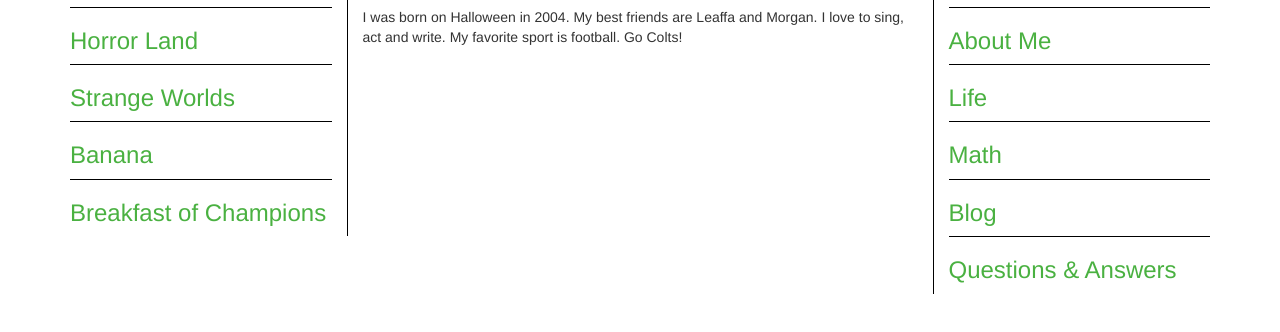
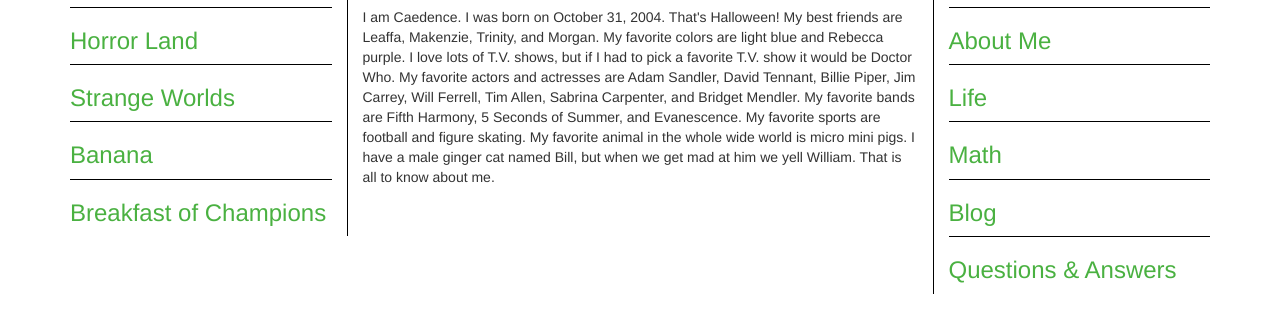
Before and after one commit to unixmonkey/caedence.net-2015, a plain HTML site: page index.html in a window 1280 px wide. Shown: the part 126-458 px from the top of the page. Drawn offline with nearby package versions, Linux system fonts and the light colour scheme.

Commit message:
Flesh out about me page

```diff
--- a/index.html
+++ b/index.html
@@ -36,8 +36,7 @@
         <section id="content" class="col-xs-6">
           <h2>About Me</h2>
           <p>
-            I was born on Halloween in 2004. My best friends are Leaffa and Morgan.
-            I love to sing, act and write. My favorite sport is football. Go Colts!
+            I am Caedence. I was born on October 31, 2004. That's Halloween! My best friends are Leaffa, Makenzie, Trinity, and Morgan. My favorite colors are light blue and Rebecca purple. I love lots of T.V. shows, but if I had to pick a favorite T.V. show it would be Doctor Who. My favorite actors and actresses are Adam Sandler, David Tennant, Billie Piper, Jim Carrey, Will Ferrell, Tim Allen, Sabrina Carpenter, and Bridget Mendler. My favorite bands are Fifth Harmony, 5 Seconds of Summer, and Evanescence. My favorite sports are football and figure skating. My favorite animal in the whole wide world is micro mini pigs. I have a male ginger cat named Bill, but when we get mad at him we yell William. That is all to know about me.
           </p>
         </section>
 
```
